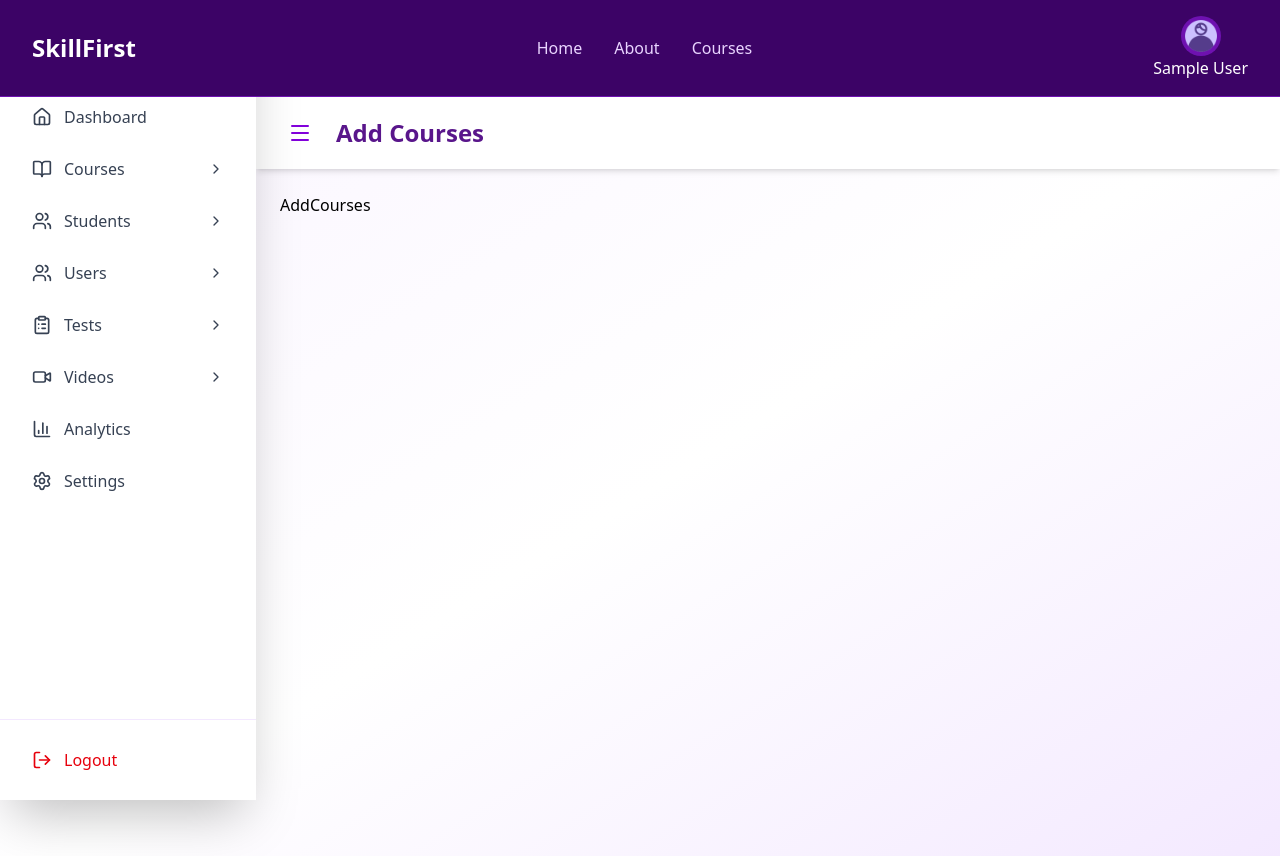
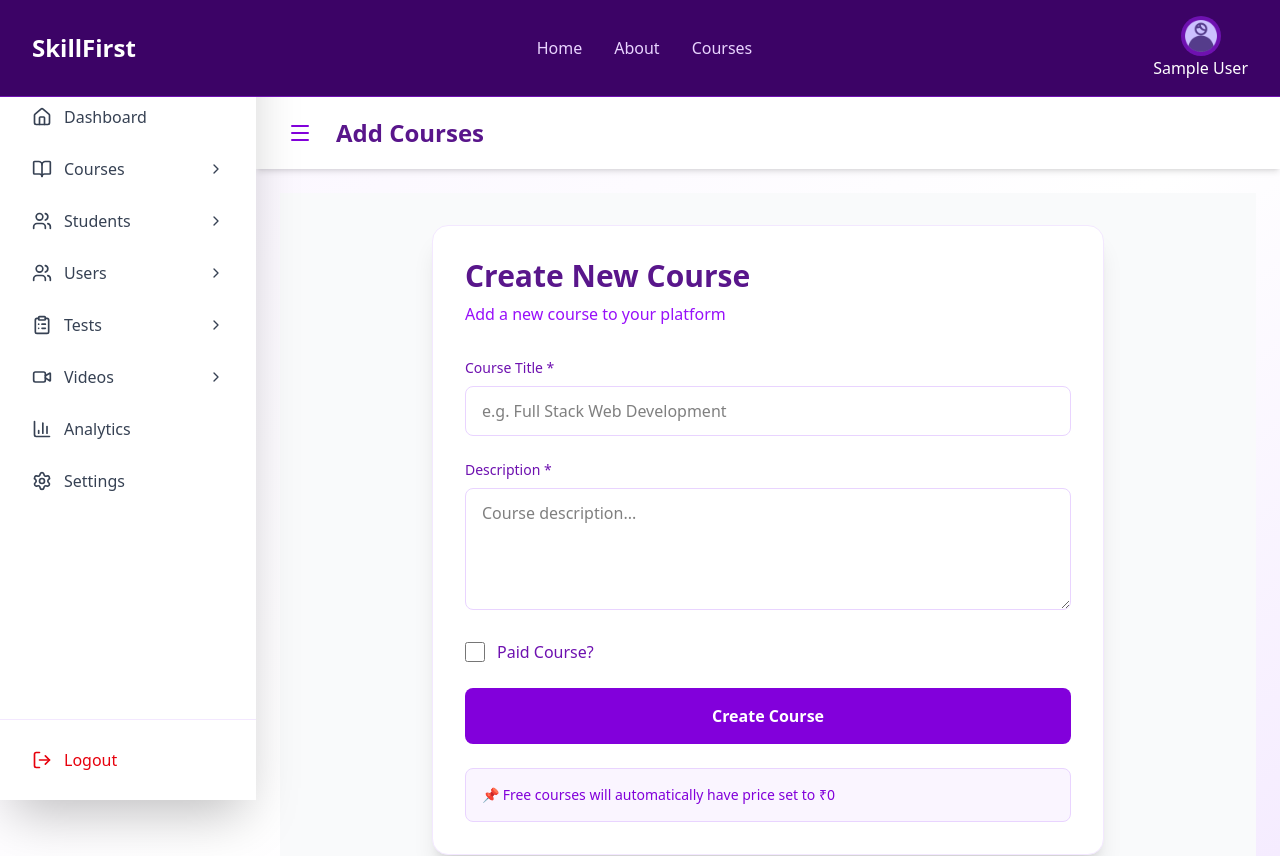
Before and after one commit to skillfirstacademy/SkillFirstFrontend, a React (Vite) app: page /admin/add-courses in a window 1280 px wide. Shown: the top 856 px of the page. Built offline with nearby package versions, Linux system fonts and the light colour scheme; sample sign-in values are in the browser's storage.

Commit message:
chnages in the all courses and add courses

```diff
--- a/src/Pages/admin/AddCourses.jsx
+++ b/src/Pages/admin/AddCourses.jsx
@@ -1,9 +1,153 @@
-import React from 'react'
+import React, { useState } from "react";
+import { showSuccess, showError } from "../../Componnets/AppToaster";
+import adminApi from "../../api/adminApi";
 
 function AddCourses() {
+  const [title, setTitle] = useState("");
+  const [description, setDescription] = useState("");
+  const [isPaid, setIsPaid] = useState(false);
+  const [price, setPrice] = useState("");
+  const [loading, setLoading] = useState(false);
+
+  const handleSubmit = async (e) => {
+    e.preventDefault();
+
+    if (!title.trim()) {
+      showError("Course title is required");
+      return;
+    }
+
+    if (!description.trim()) {
+      showError("Course description is required");
+      return;
+    }
+
+    if (isPaid && (!price || price <= 0)) {
+      showError("Please enter a valid price");
+      return;
+    }
+
+    setLoading(true);
+
+    try {
+      await adminApi.post("/courses", {
+        title,
+        description,
+        isPaid,
+        price: isPaid ? Number(price) : 0,
+      });
+
+      showSuccess("Course created successfully!");
+
+      // Reset form
+      setTitle("");
+      setDescription("");
+      setIsPaid(false);
+      setPrice("");
+    } catch (err) {
+      showError(err.response?.data?.message || "Failed to create course");
+    } finally {
+      setLoading(false);
+    }
+  };
+
   return (
-    <div>AddCourses</div>
-  )
+    <div className="min-h-screen bg-gray-50 py-8 px-4">
+      <div className="max-w-2xl mx-auto">
+        <div className="bg-white rounded-2xl shadow-xl p-8 border border-purple-100">
+          {/* Header */}
+          <div className="mb-8">
+            <h1 className="text-3xl font-bold text-purple-900">
+              Create New Course
+            </h1>
+            <p className="text-purple-600 mt-2">
+              Add a new course to your platform
+            </p>
+          </div>
+
+          {/* Form */}
+          <form onSubmit={handleSubmit} className="space-y-6">
+            {/* Title */}
+            <div>
+              <label className="block text-sm font-medium text-purple-800 mb-2">
+                Course Title *
+              </label>
+              <input
+                type="text"
+                value={title}
+                onChange={(e) => setTitle(e.target.value)}
+                placeholder="e.g. Full Stack Web Development"
+                className="w-full px-4 py-3 border border-purple-200 rounded-lg focus:ring-2 focus:ring-purple-500"
+                required
+              />
+            </div>
+
+            {/* Description */}
+            <div>
+              <label className="block text-sm font-medium text-purple-800 mb-2">
+                Description *
+              </label>
+              <textarea
+                rows="4"
+                value={description}
+                onChange={(e) => setDescription(e.target.value)}
+                placeholder="Course description..."
+                className="w-full px-4 py-3 border border-purple-200 rounded-lg focus:ring-2 focus:ring-purple-500"
+                required
+              />
+            </div>
+
+            {/* Paid Toggle */}
+            <div className="flex items-center gap-3">
+              <input
+                type="checkbox"
+                checked={isPaid}
+                onChange={(e) => setIsPaid(e.target.checked)}
+                className="w-5 h-5 text-purple-600"
+              />
+              <label className="text-purple-800 font-medium">
+                Paid Course?
+              </label>
+            </div>
+
+            {/* Price */}
+            {isPaid && (
+              <div>
+                <label className="block text-sm font-medium text-purple-800 mb-2">
+                  Price *
+                </label>
+                <input
+                  type="number"
+                  min="1"
+                  value={price}
+                  onChange={(e) => setPrice(e.target.value)}
+                  placeholder="Enter course price"
+                  className="w-full px-4 py-3 border border-purple-200 rounded-lg focus:ring-2 focus:ring-purple-500"
+                  required
+                />
+              </div>
+            )}
+
+            {/* Submit */}
+            <button
+              type="submit"
+              disabled={loading}
+              className="w-full bg-purple-700 text-white font-semibold py-4 rounded-lg hover:bg-purple-800 transition disabled:opacity-60"
+            >
+              {loading ? "Creating..." : "Create Course"}
+            </button>
+          </form>
+
+          {/* Info */}
+          <div className="mt-6 bg-purple-50 border border-purple-200 rounded-lg p-4">
+            <p className="text-sm text-purple-700">
+              📌 Free courses will automatically have price set to ₹0
+            </p>
+          </div>
+        </div>
+      </div>
+    </div>
+  );
 }
 
-export default AddCourses
+export default AddCourses;
--- a/src/Pages/admin/AllCourses.jsx
+++ b/src/Pages/admin/AllCourses.jsx
@@ -1,9 +1,64 @@
-import React from 'react'
+import React, { useEffect, useState } from "react";
+import axios from "axios";
 
 function AllCourses() {
+  const [courses, setCourses] = useState([]);
+  const [loading, setLoading] = useState(true);
+
+  const fetchCourses = async () => {
+    try {
+      const res = await axios.get("http://localhost:5000/api/courses");
+      setCourses(res.data.courses || res.data); // adjust depending on your response
+    } catch (err) {
+      console.error("Error fetching courses:", err);
+    } finally {
+      setLoading(false);
+    }
+  };
+
+  useEffect(() => {
+    fetchCourses();
+  }, []);
+
+  if (loading) return <p>Loading courses...</p>;
+
+  if (courses.length === 0)
+    return <p>No courses available yet.</p>;
+
   return (
-    <div>AllCourses</div>
-  )
+    <div style={{ padding: "20px" }}>
+      <h2>All Courses</h2>
+
+      <div style={{ marginTop: "20px" }}>
+        {courses.map((course) => (
+          <div
+            key={course._id}
+            style={{
+              border: "1px solid #ddd",
+              padding: "15px",
+              borderRadius: "10px",
+              marginBottom: "15px",
+            }}
+          >
+            <h3>{course.title}</h3>
+            <p>{course.description}</p>
+            <p>
+              <strong>Type:</strong>{" "}
+              {course.isPaid ? "Paid" : "Free"}
+            </p>
+            {course.isPaid && (
+              <p>
+                <strong>Price:</strong> ₹{course.price}
+              </p>
+            )}
+            <p>
+              <strong>Created By:</strong> {course.createdBy?.name || "Unknown"}
+            </p>
+          </div>
+        ))}
+      </div>
+    </div>
+  );
 }
 
-export default AllCourses
+export default AllCourses;
```
